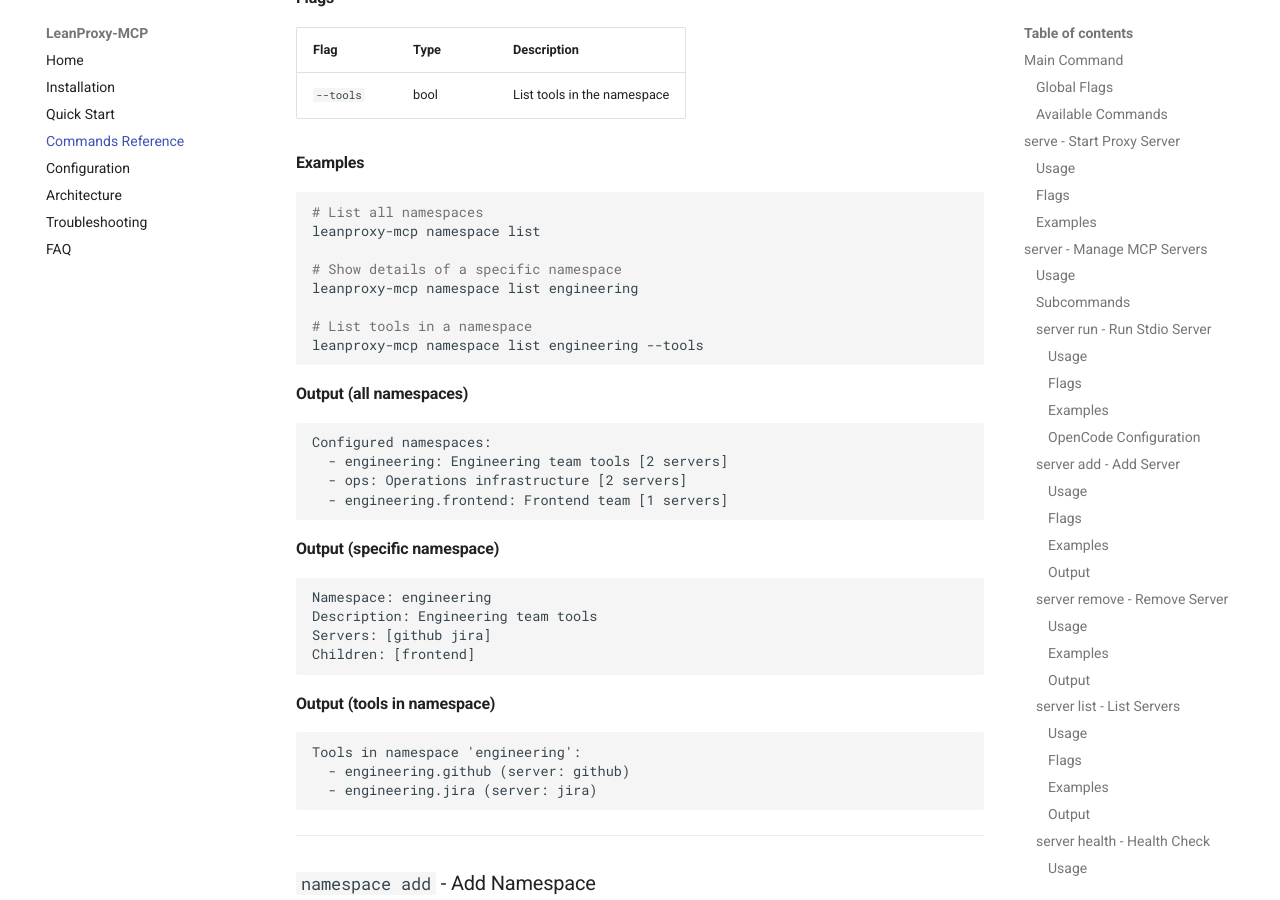
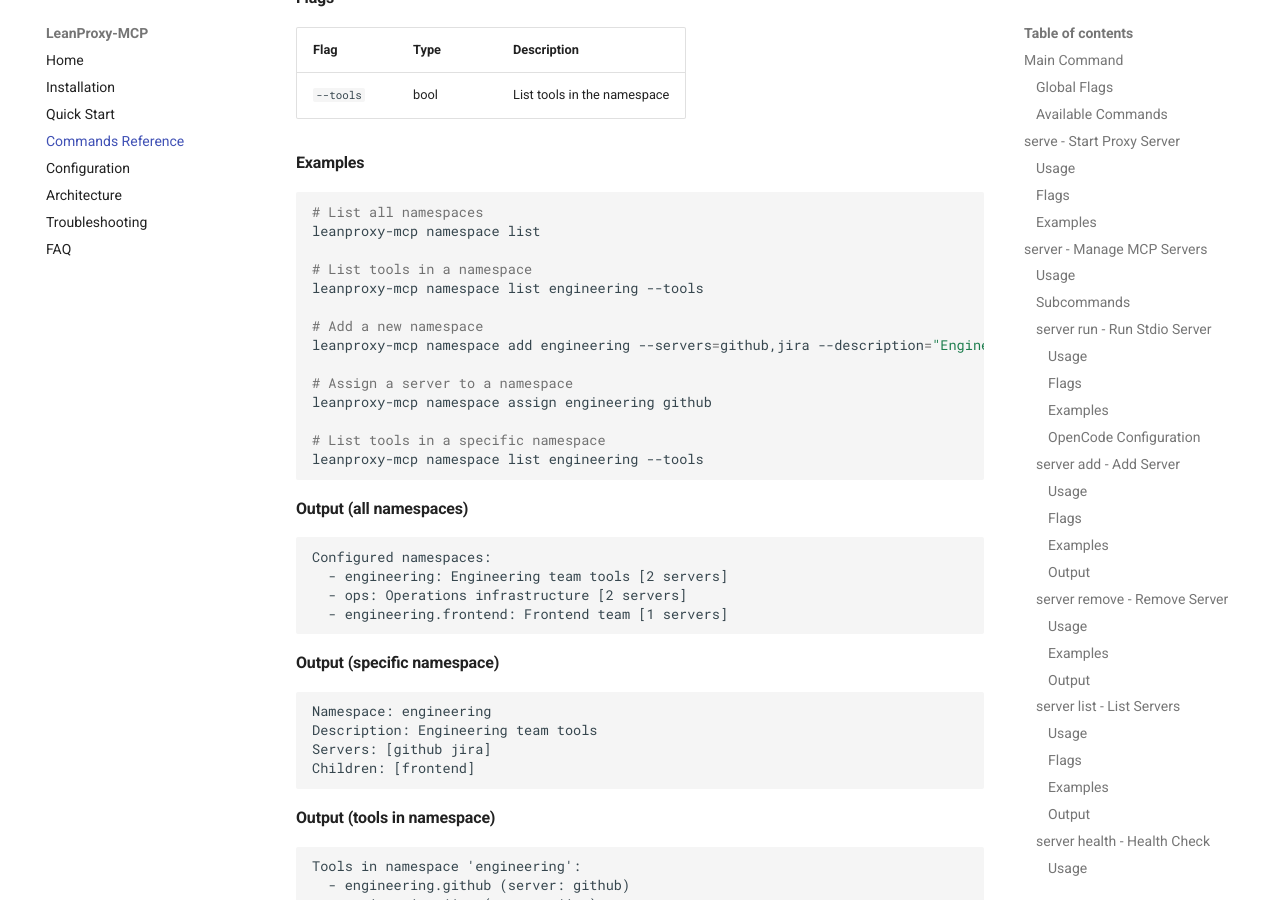
Before and after one commit to mmornati/leanproxy-mcp, an MkDocs documentation site: the page built from docs/commands.md, in a window 1280 px wide and 900 px high, scrolled down 27439 px. Built offline with MkDocs 1.6.1 and Material for MkDocs 9.7.7, drawn with Linux system fonts in a browser that asks for light colours; comment, search, counter and statistics services are not loaded.

````diff
--- a/docs/commands.md
+++ b/docs/commands.md
@@ -1260,10 +1260,16 @@
 # List all namespaces
 leanproxy-mcp namespace list
 
-# Show details of a specific namespace
-leanproxy-mcp namespace list engineering
+# List tools in a namespace
+leanproxy-mcp namespace list engineering --tools
 
-# List tools in a namespace
+# Add a new namespace
+leanproxy-mcp namespace add engineering --servers=github,jira --description="Engineering team"
+
+# Assign a server to a namespace
+leanproxy-mcp namespace assign engineering github
+
+# List tools in a specific namespace
 leanproxy-mcp namespace list engineering --tools
 ```
 
````
Also changed, not shown: docs/configuration.md (+4 -4 lines).
